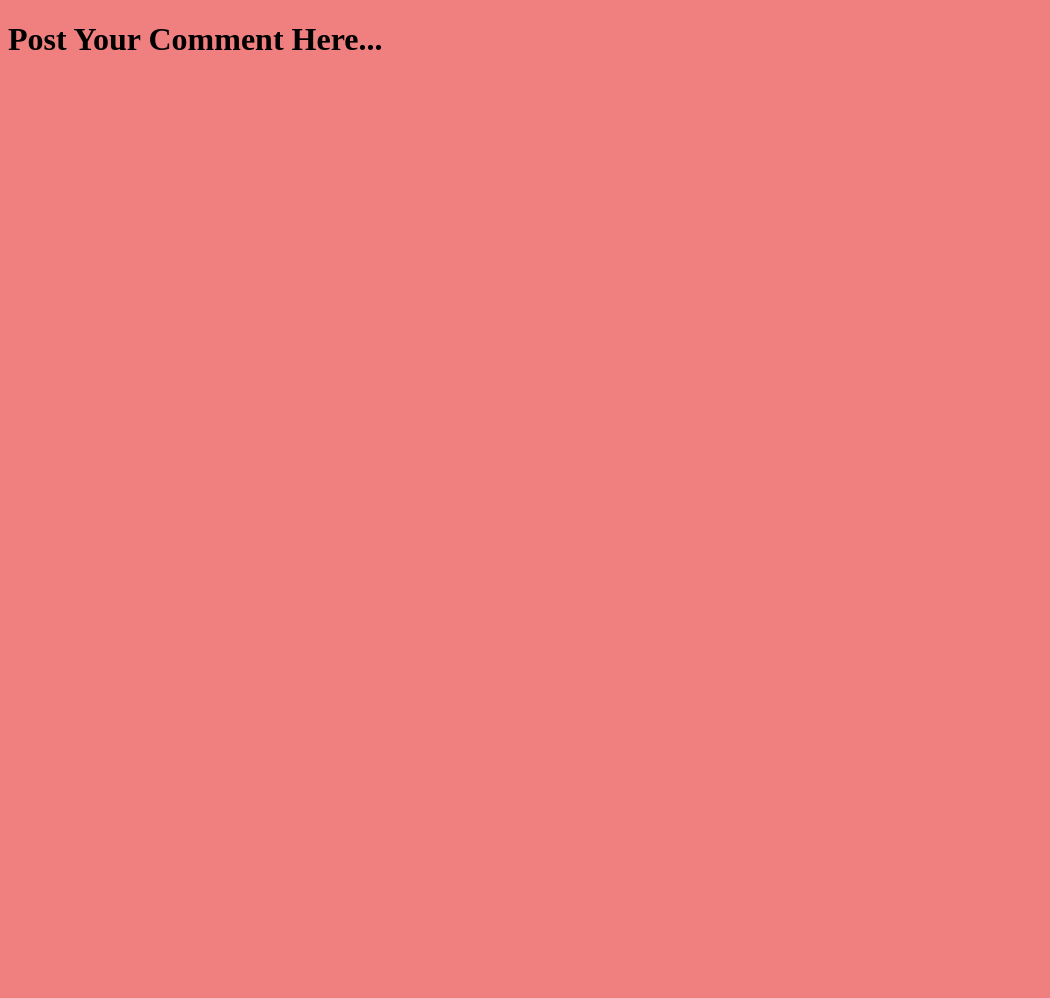
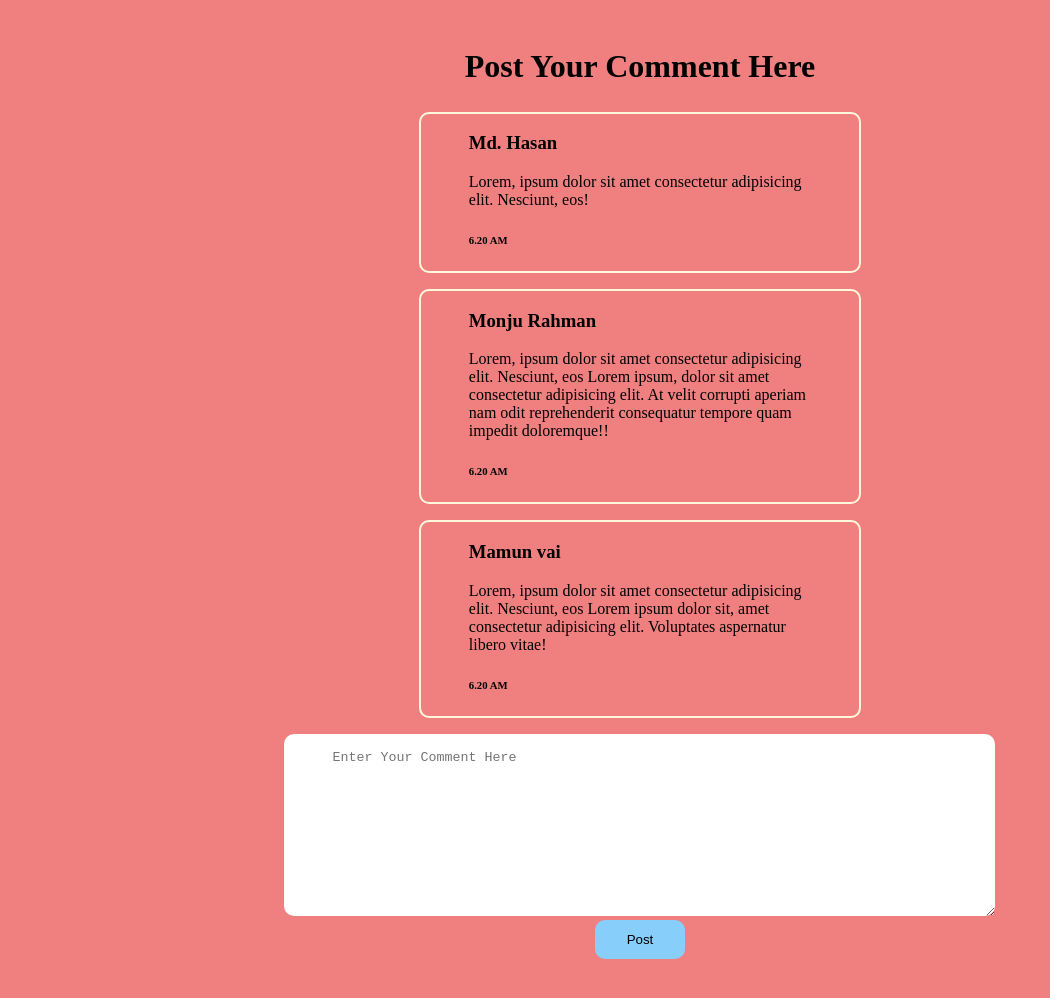
Before and after one commit to mohtadahmed/post-comment, a plain HTML site: page index.html in a window 1280 px wide. Shown: the whole page, without its empty margins (0-1050 px from the left). Before the commit the page ends 800 px from the top, so only its background shows below. Drawn offline with Linux system fonts and the light colour scheme.

Commit message:
web layout created

```diff
--- a/index.html
+++ b/index.html
@@ -9,7 +9,35 @@
     <link rel="stylesheet" href="styles/style.css">
 </head>
 <body>
-    <h1>Post Your Comment Here...</h1>
+    <main>
+        <section class="commnet-container">
+            <div class="commnet-title">
+                <h1>Post Your Comment Here</h1>
+            </div>
+            <div class="comment-section">
+                <div class="commnet-card">
+                    <h3>Md. Hasan</h3>
+                    <p>Lorem, ipsum dolor sit amet consectetur adipisicing elit. Nesciunt, eos!</p>
+                    <h6>6.20 AM</h6>
+                </div>
+                <div class="commnet-card">
+                    <h3>Monju Rahman</h3>
+                    <p>Lorem, ipsum dolor sit amet consectetur adipisicing elit. Nesciunt, eos Lorem ipsum, dolor sit amet consectetur adipisicing elit. At velit corrupti aperiam nam odit reprehenderit consequatur tempore quam impedit doloremque!!</p>
+                    <h6>6.20 AM</h6>
+                </div>
+                <div class="commnet-card">
+                    <h3>Mamun vai</h3>
+                    <p>Lorem, ipsum dolor sit amet consectetur adipisicing elit. Nesciunt, eos Lorem ipsum dolor sit, amet consectetur adipisicing elit. Voluptates aspernatur libero vitae!</p>
+                    <h6>6.20 AM</h6>
+                </div>
+            </div>
+            <div>
+                <textarea name="" id="post-comment" cols="75" rows="10" placeholder="Enter Your Comment Here"></textarea>
+                <br>
+                <button class="submit-button" type="submit">Post</button>
+            </div>
+        </section>
+    </main>
 
     <script src="js/main.js"></script>
 </body>
--- a/styles/style.css
+++ b/styles/style.css
@@ -1,3 +1,49 @@
 body{
     background-color: lightcoral;
 }
+
+
+
+.commnet-container{
+    width: 70%;
+    text-align: center;
+    margin: 3rem auto;
+}
+
+.comment-section{
+    width: 50%;
+    margin: 0 auto;
+}
+
+.commnet-title h1{
+    font-size: 2em;
+}
+
+
+.commnet-card{
+    text-align: left;
+    border: 2px solid cornsilk;
+    border-radius: 10px;
+    padding: 0 3rem;
+    margin-bottom: 1rem;
+}
+
+
+#post-comment{
+    border: 0;
+    border-radius: 10px;
+    padding: 1rem 3rem;
+}
+
+.submit-button{
+    padding: .75rem 2rem;
+    background-color: lightskyblue;
+    border: 0;
+    border-radius: 10px;
+    cursor: pointer;
+}
+
+.submit-button:hover{
+    background-color: #6a89cc;
+    color: #ffffff;
+}
```
